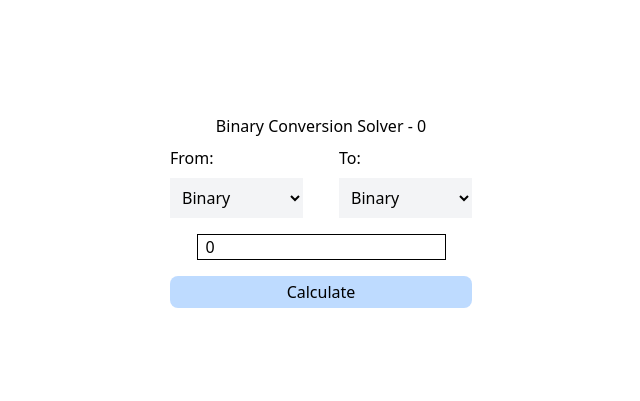
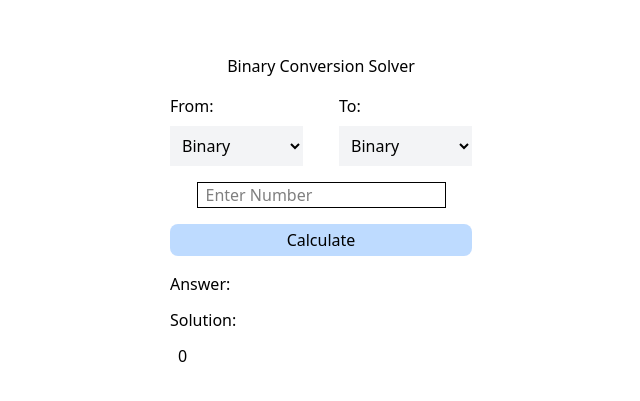
Before and after one commit to johnbhd/binary-conversion-solver, a React (Vite) app: page / in a window 1280 px wide. Shown: the part 189-590 px from the top of the page, without its empty margins (319-959 px from the left). Built offline with nearby package versions, Linux system fonts and the light colour scheme.

Commit message:
form structure - hooks, components, layout and testing form. Jesus loves you - Exodus 14:14

```diff
--- a/src/App.jsx
+++ b/src/App.jsx
@@ -1,62 +1,24 @@
-import { useState } from "react"
+import MainLayout from "./layout/MainLayout"
+import Home from "./pages/Home"
+import formSubmit from "./hooks/formSubmit"
 
 function App() {
-  const [form, setForm] = useState({
-    input: 0
-  })
-
-  const handleChange = (e) => {
-    setForm({
-      ...form,
-      [e.target.name] : e.target.value
-    })
-  }
-
-  const handleSubmit = (e) => {
-    e.preventDefault()
-    console.log(form.input)
-  }
+  const {
+    submit,
+    handleChange,
+    handleSubmit,
+    form
+  } = formSubmit()
 
   return (
-    <div className="flex flex-col justify-center items-center h-screen space-y-2">
-      <h2>Binary Conversion Solver - {form.input}</h2>
-
-      <form className="space-y-4" onSubmit={handleSubmit}>
-        <div className="flex gap-9">
-          <div className="flex flex-col gap-y-2">
-            <label>From:</label>
-            <select id="" className="bg-gray-100 p-2 cursor-pointer outline-0">
-              <option value="">Binary</option>
-              <option value="">Decimal</option>
-              <option value="">Octal</option>
-              <option value="">Hexadecimal</option>
-            </select>
-          </div>
-
-          <div className="flex flex-col gap-y-2">
-            <label>To:</label>
-            <select id="" className="bg-gray-100 p-2 cursor-pointer outline-0">
-              <option value="">Binary</option>
-              <option value="">Decimal</option>
-              <option value="">Octal</option>
-              <option value="">Hexadecimal</option>
-            </select>
-
-          </div>
-        </div>
-        <div className="flex flex-col gap-y-4">
-          <input
-            type="number"
-            name="input"
-            value={form.input}
-            onChange={handleChange}
-            placeholder="Enter Number"
-            className="px-2 m-auto border"
-          />
-          <button className="bg-blue-200 p-1 rounded-lg cursor-pointer" type="submit">Calculate</button>
-        </div>
-      </form>
-    </div>
+    <MainLayout submit = {submit}>
+      <Home
+        submit = {submit}
+        handleChange={handleChange}
+        handleSubmit={handleSubmit}
+        form={form}
+      />
+    </MainLayout>
   )
 }
 
--- /dev/null
+++ b/src/components/SolutionArea.jsx
@@ -0,0 +1,27 @@
+import React from 'react'
+
+function SolutionArea({ submit }) {
+  let num = Number(submit)
+  let base = 2
+  let result = ''
+
+  const decimalToBinary = () => {
+    let cal = 0
+    cal = num  * base
+    result = cal
+    return result
+  }
+
+  return (
+    <div className='space-y-3'>
+        <p>Answer: {submit}</p>
+        <h2 >Solution: </h2>
+        <div className='px-2'>
+            <p>{decimalToBinary()}</p>
+        </div>
+
+    </div>
+  )
+}
+
+export default SolutionArea
--- /dev/null
+++ b/src/hooks/formSubmit.js
@@ -0,0 +1,30 @@
+import React, { useState } from 'react'
+
+export default function formSubmit() {
+    const [form, setForm] = useState({
+        input: ""
+    })
+
+    const [submit, setSubmit] = useState("")
+
+    const handleChange = (e) => {
+        setForm({
+        ...form,
+        [e.target.name] : e.target.value
+        })
+    }
+
+    const handleSubmit = (e) => {
+        e.preventDefault()
+        console.log(form.input)
+        setSubmit(form.input)
+    }
+
+
+  return {
+    submit,
+    handleChange,
+    handleSubmit,
+    form
+  }
+}
--- /dev/null
+++ b/src/layout/MainLayout.jsx
@@ -0,0 +1,17 @@
+import React from 'react'
+
+function MainLayout({ children }) {
+
+  return (
+    <div className="min-h-screen flex flex-col justify-center items-center">
+        <header>
+            <h2>Binary Conversion Solver</h2>
+        </header>
+        <main className='mt-4'>
+            {children}
+        </main>
+    </div>
+  )
+}
+
+export default MainLayout
--- /dev/null
+++ b/src/pages/Home.jsx
@@ -0,0 +1,47 @@
+import SolutionArea from "../components/SolutionArea"
+
+function Home({submit, handleChange, handleSubmit, form}) {
+
+  return (
+    <div className="max-w-xl m-auto space-y-4">
+        <form className="space-y-4" onSubmit={handleSubmit}>
+            <div className="flex gap-9">
+                <div className="flex flex-col gap-y-2">
+                <label>From:</label>
+                <select id="" className="bg-gray-100 p-2 cursor-pointer outline-0">
+                    <option value="">Binary</option>
+                    <option value="">Decimal</option>
+                    <option value="">Octal</option>
+                    <option value="">Hexadecimal</option>
+                </select>
+                </div>
+
+                <div className="flex flex-col gap-y-2">
+                <label>To:</label>
+                <select id="" className="bg-gray-100 p-2 cursor-pointer outline-0">
+                    <option value="">Binary</option>
+                    <option value="">Decimal</option>
+                    <option value="">Octal</option>
+                    <option value="">Hexadecimal</option>
+                </select>
+
+                </div>
+            </div>
+            <div className="flex flex-col gap-y-4">
+                <input
+                type="number"
+                name="input"
+                value={form.input}
+                onChange={handleChange}
+                placeholder="Enter Number"
+                className="px-2 m-auto border"
+                />
+                <button className="bg-blue-200 p-1 rounded-lg cursor-pointer" type="submit">Calculate</button>
+            </div>
+        </form>
+        <SolutionArea submit = {submit}/>
+    </div>
+  )
+}
+
+export default Home
```
